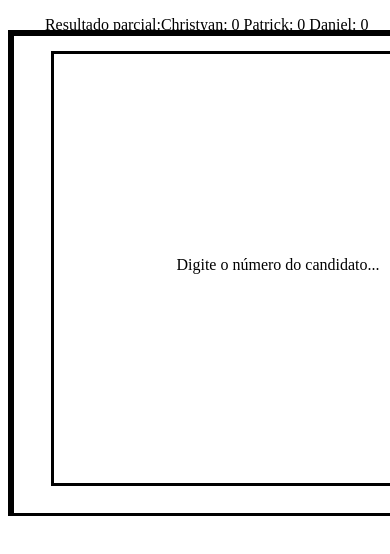
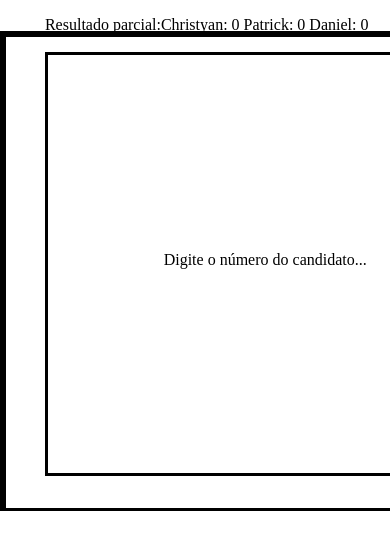
Before and after one commit to pkdev95/Urna, a React (Vite) app in the folder urna/: page / in a window 390 px wide. Shown: the top 554 px of the page. Built offline with nearby package versions, Linux system fonts and the light colour scheme.

Commit message:
Add files via upload

```diff
--- a/urna/src/apurador/apurador.css
+++ b/urna/src/apurador/apurador.css
@@ -6,3 +6,11 @@
     bottom:96%;
 
 }
+
+
+@media screen and (orientation: landscape) and (max-width: 768px){
+
+ .header{
+    display: none;
+ }
+}
--- a/urna/src/card/card.css
+++ b/urna/src/card/card.css
@@ -18,3 +18,21 @@ img{
     margin-top: 40%;
 
 }
+
+
+@media screen and (max-width: 768px){
+
+    .al{
+        height: 100%;
+        width: 100%;
+    }
+
+    .imgg{
+        width:95px;
+        height:95px;
+    }
+    .init{
+      padding-bottom: -5em;
+    }
+
+}
--- a/urna/src/urna/Urna.jsx
+++ b/urna/src/urna/Urna.jsx
@@ -160,10 +160,10 @@ export const Urna = () => {
 
     ];
 
-    return (<>
+    return (<div className="pri">
 
         <div className="princ">
-        <Apurador counts={{
+        <Apurador className="lo" counts={{
             count1: countC,
             count2: countD,
             count3: countP
@@ -187,7 +187,7 @@ export const Urna = () => {
                 </div>
             </div>
         </div>
-    </>
+    </div>
     )
 
 
--- a/urna/src/urna/urna.css
+++ b/urna/src/urna/urna.css
@@ -1,3 +1,10 @@
+*{
+    margin: 0;
+    padding: 0;
+    box-sizing: border-box;
+}
+
+
 .princ{
     text-align: center;
     display: flex;
@@ -84,3 +91,43 @@ button{
     margin-top: -15%;
 
 }
+
+
+@media screen and (orientation: landscape) and (max-width: 768px){
+
+.pri{
+    margin-top: -3.5em;
+    height: 100%;
+}
+
+.numb{
+    font-size: 3em;
+}
+
+.one{
+    width:4.2em;
+    height: 4.2em;
+}
+
+.princ{
+    width: 100%;
+    height: 30%;
+}
+
+.urna{
+    height: 30%;
+
+}
+
+
+.displayUrna{
+    height: 95%;
+    margin-bottom: 0.5em;
+}
+
+.display{
+ margin-bottom: 2.7em;
+}
+
+
+}
```
Also changed, not shown: urna/src/apurador/apurador.jsx (line endings or trailing spaces).
